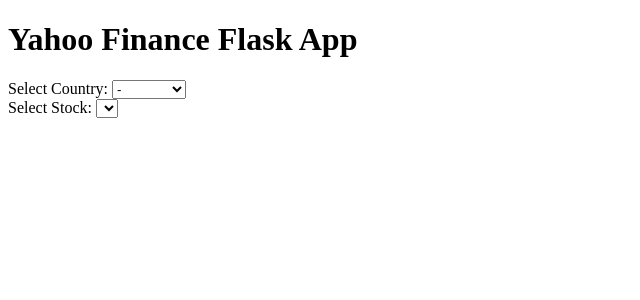
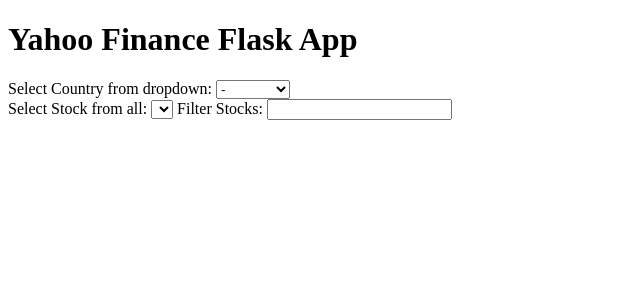
Before and after one commit to Alex-Jarosz-1996/yf_flaskapp, a Flask app: page / in a window 1280 px wide. Shown: the top 300 px of the page, without its empty margins (0-640 px from the left). Run offline with Flask 3, Linux system fonts and the light colour scheme; lists and menus that the app fills with data are empty.

Commit message:
added stock filtering process

```diff
--- a/static/js/core.js
+++ b/static/js/core.js
@@ -43,3 +43,36 @@ function getSelectedCountry() {
 
     return country;
 }
+
+
+function filterStocks() {
+    var inputElement = document.getElementById("Filter_input");
+    var filterText = inputElement.value.toUpperCase();
+    var country = getSelectedCountry();
+
+    if (country !== "") {
+        fetch('/get_stocks/' + country)
+            .then(response => response.json())
+            .then(data => filterStocksDropdown(data, filterText));
+    }
+}
+
+function filterStocksDropdown(stockArray, filterText) {
+    // Sort the stockArray in alphabetical order
+    stockArray.sort();
+
+    var filteredStocks = stockArray.filter(stock => stock.toUpperCase().startsWith(filterText));
+
+    var filteredStocksDropdown = document.getElementById("filteredStocksDropdown");
+    filteredStocksDropdown.innerHTML = "";  // Clear the existing dropdown options
+
+    var dropdown = document.createElement("select");
+    for (var i = 0; i < filteredStocks.length; i++) {
+        var option = document.createElement("option");
+        option.value = filteredStocks[i];
+        option.text = filteredStocks[i];
+        dropdown.appendChild(option);
+    }
+
+    filteredStocksDropdown.appendChild(dropdown);
+}
--- a/templates/index.html
+++ b/templates/index.html
@@ -8,7 +8,7 @@
 <body>
     <h1>Yahoo Finance Flask App</h1>
 
-    <label for="Country_selector">Select Country: </label>
+    <label for="Country_selector">Select Country from dropdown: </label>
     <select id="Country_selector" name="Select_countries" onchange="updateStocksDropdown()">
         <option value="Blank">-</option>
         <option value="Aus">Australia</option>
@@ -16,8 +16,12 @@
     </select>
     <div id="message"></div>
 
-    <label for="Stock_selector">Select Stock: </label>
+    <label for="Stock_selector">Select Stock from all: </label>
     <select id="Stock_selector" name="Select_stocks"></select>
+
+    <label for="Filter_input">Filter Stocks: </label>
+    <input type="text" id="Filter_input" onkeyup="filterStocks()">
+    <div id="filteredStocksDropdown"></div>
 
 </body>
 </html>
```
